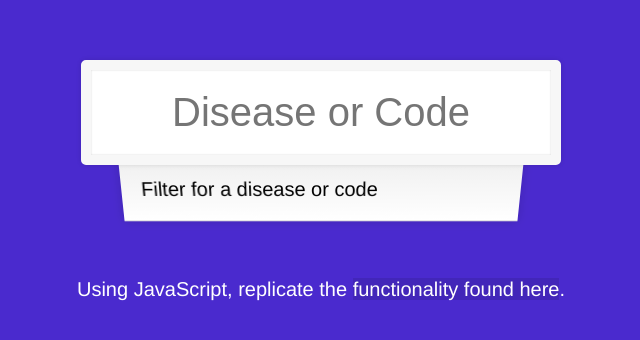
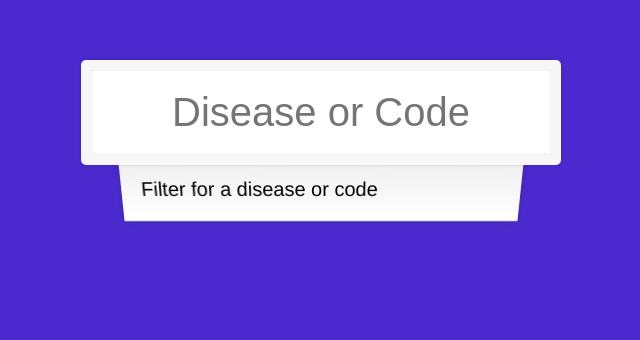
Before and after one commit to elalawani/disease_search, a plain HTML site: page index.html in a window 1280 px wide. Shown: the whole page, without its empty margins (319-959 px from the left). Drawn offline with nearby package versions, Linux system fonts and the light colour scheme.

Commit message:
Edit Text

```diff
--- a/index.html
+++ b/index.html
@@ -15,10 +15,6 @@
         </ul>
       </form>
 
-      <p class="info">Using JavaScript, replicate the
-        <a href="https://medicalvalues.de/wp-content/uploads/2021/01/js_challenge.mp4"
-        target="_blank">functionality found here</a>.
-    </p>
     <script src="index.js"></script>
     <script src="https://ajax.googleapis.com/ajax/libs/jquery/2.1.1/jquery.min.js"></script>
 </body>
```
